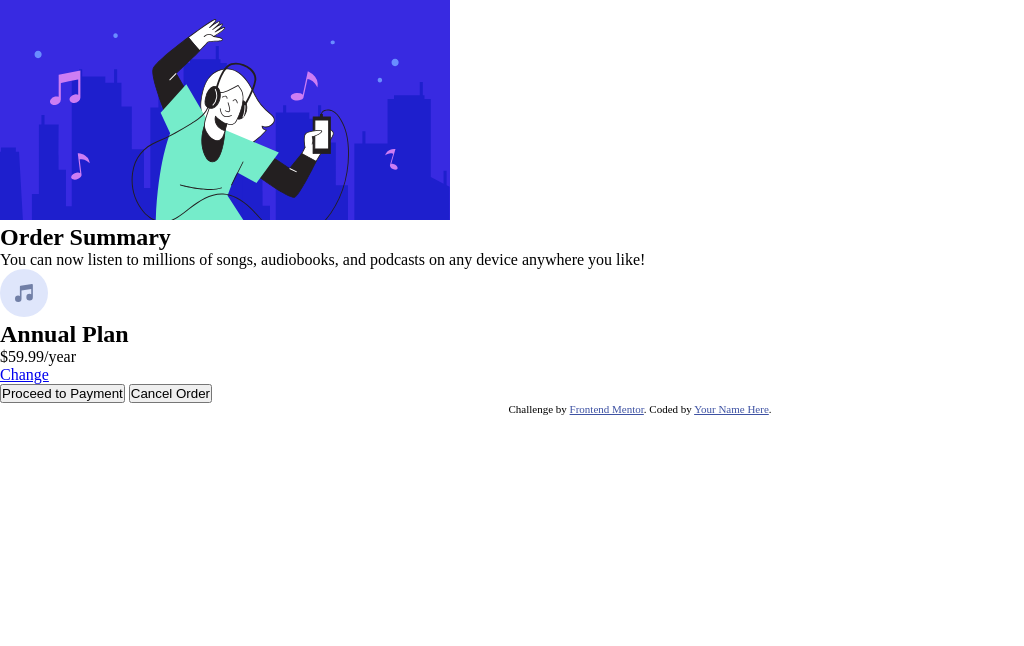
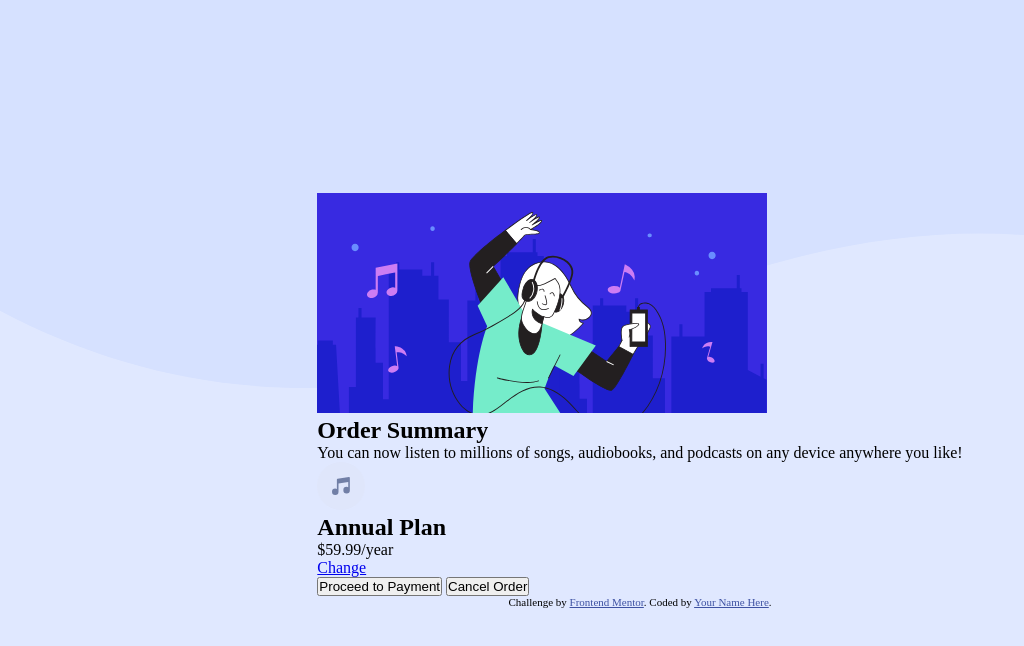
Before and after one commit to Chakarbits/Order-Summary-Component, a plain HTML site: page index.html in a window 1280 px wide. Shown: the whole page, without its empty margins (0-1024 px from the left). Drawn offline with Linux system fonts and the light colour scheme.

Commit message:
Body styling

```diff
--- a/css/style.css
+++ b/css/style.css
@@ -21,3 +21,20 @@
 
   --spacing-200: 2rem;
 }
+
+body {
+  display: flex;
+  flex-direction: column;
+  justify-content: center;
+  align-items: center;
+  background: var(--color-pale-blue) url(/images/pattern-background-mobile.svg)
+    no-repeat top/100%;
+  height: 100vh;
+}
+
+@media (min-width: 35.94rem) {
+  body {
+    background: var(--color-pale-blue)
+      url(/images/pattern-background-desktop.svg) no-repeat top/100%;
+  }
+}
```
